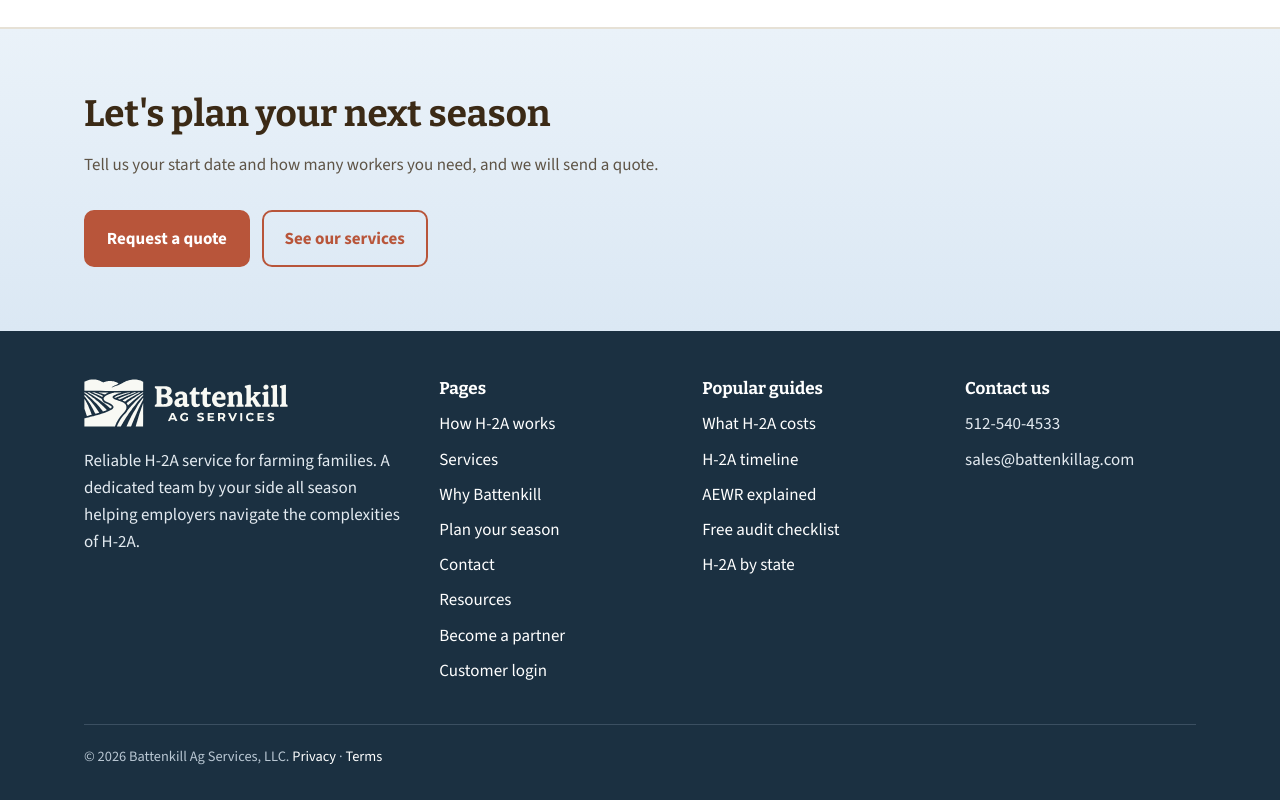
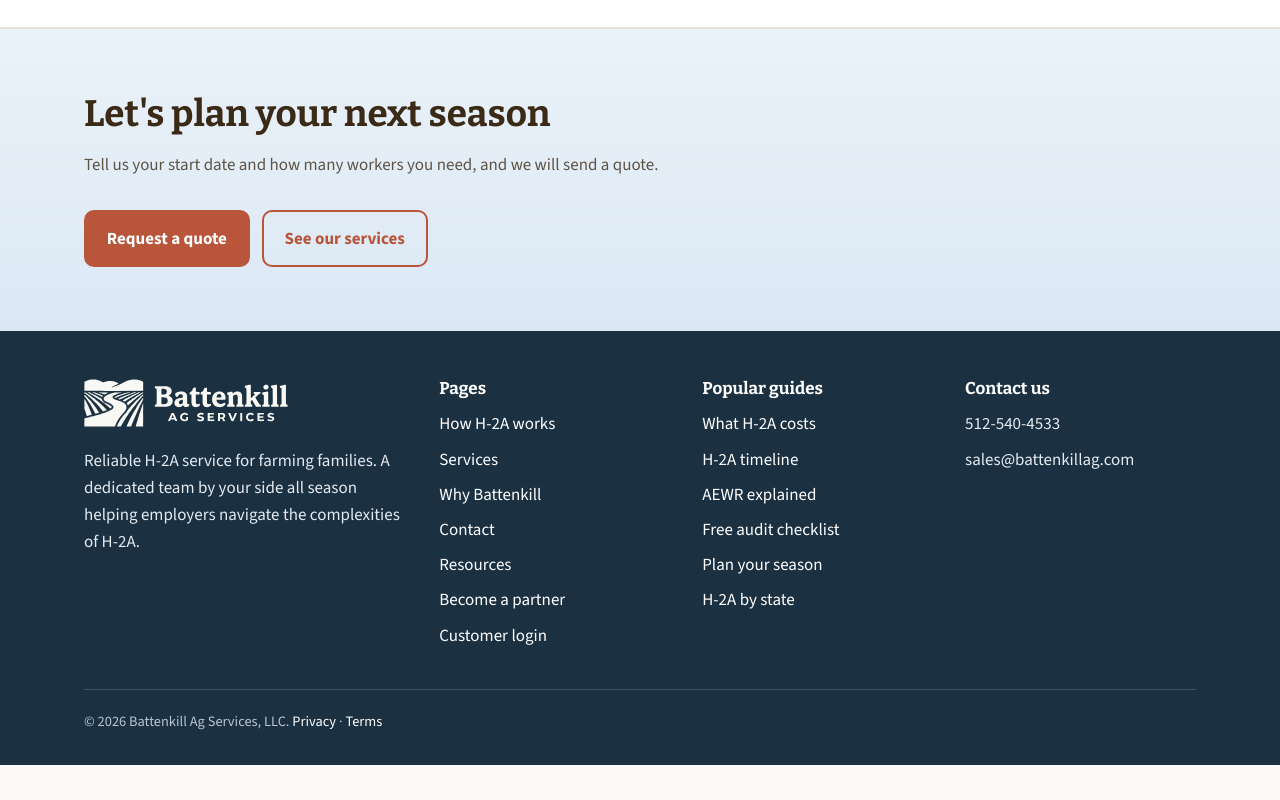
Before and after one commit to mfarh2a/battenkillag-use-me, a Next.js app: page /why-battenkill in a window 1280 px wide. Shown: the part 2315-3115 px from the top of the page. After the commit the page ends 3080 px from the top, so only its background shows below. Built offline with nearby package versions, Linux system fonts and the light colour scheme; no server answers.

Commit message:
Footer: Plan your season under Popular guides only
Co-Authored-By: Claude Opus 5.5 <noreply@anthropic.com>
Claude-Session: https://claude.ai/code/session_015cpjf5ajPeXVSvyknWthQ2

```diff
--- a/components/Footer.tsx
+++ b/components/Footer.tsx
@@ -14,7 +14,7 @@ export default function Footer() {
           <div>
             <h3>Pages</h3>
             <ul className="footer-links">
-              {nav.map((item) => (
+              {nav.filter((item) => item.href !== "/plan-your-season").map((item) => (
                 <li key={item.href}><Link href={item.href}>{item.label}</Link></li>
               ))}
               <li><Link href="/partners">Become a partner</Link></li>
@@ -28,6 +28,7 @@ export default function Footer() {
               <li><Link href="/resources/h-2a-timeline">H-2A timeline</Link></li>
               <li><Link href="/resources/aewr-explained">AEWR explained</Link></li>
               <li><Link href="/resources/h-2a-audit-prep">Free audit checklist</Link></li>
+              <li><Link href="/plan-your-season">Plan your season</Link></li>
               <li><Link href="/h-2a">H-2A by state</Link></li>
             </ul>
           </div>
```
